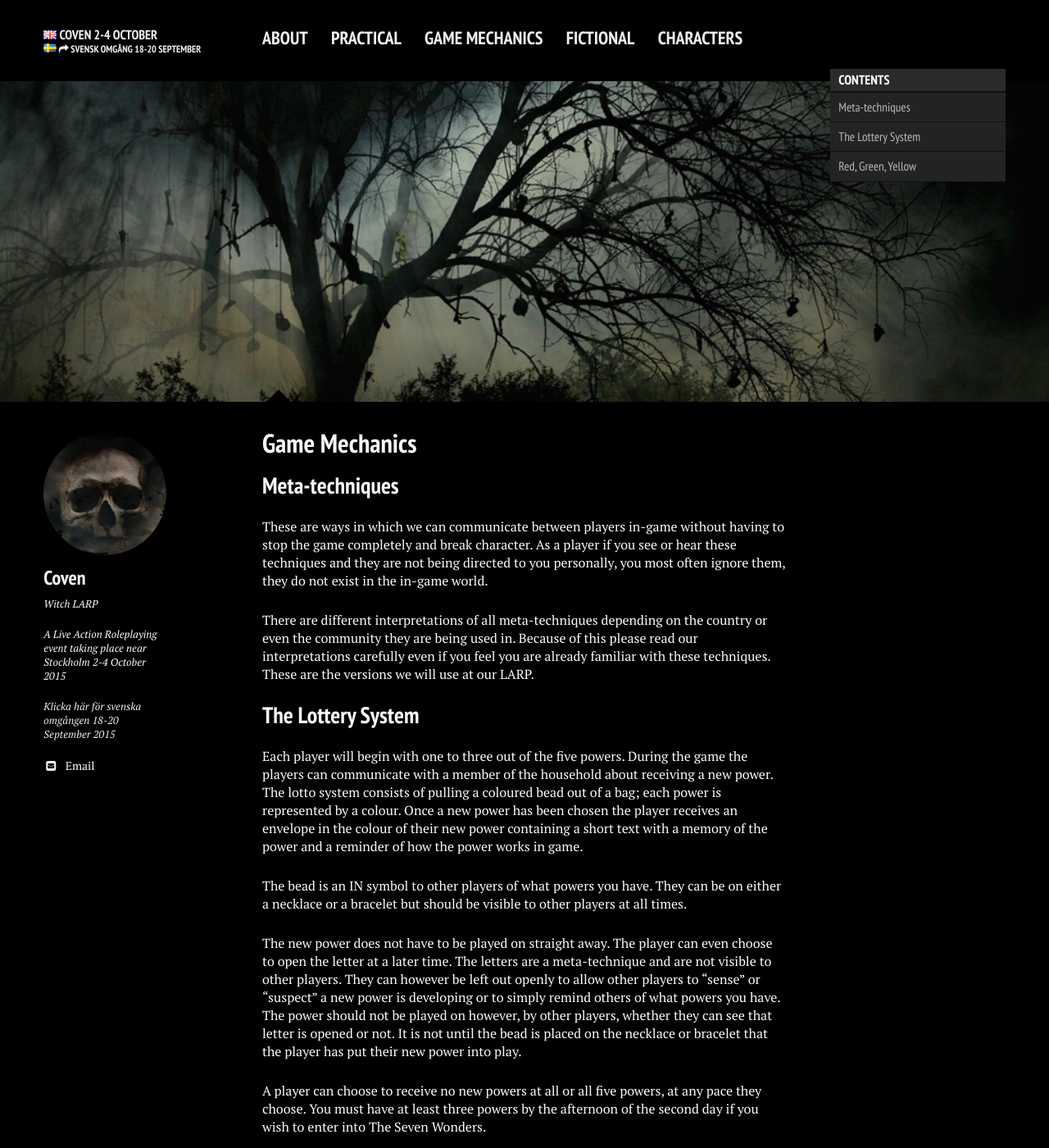
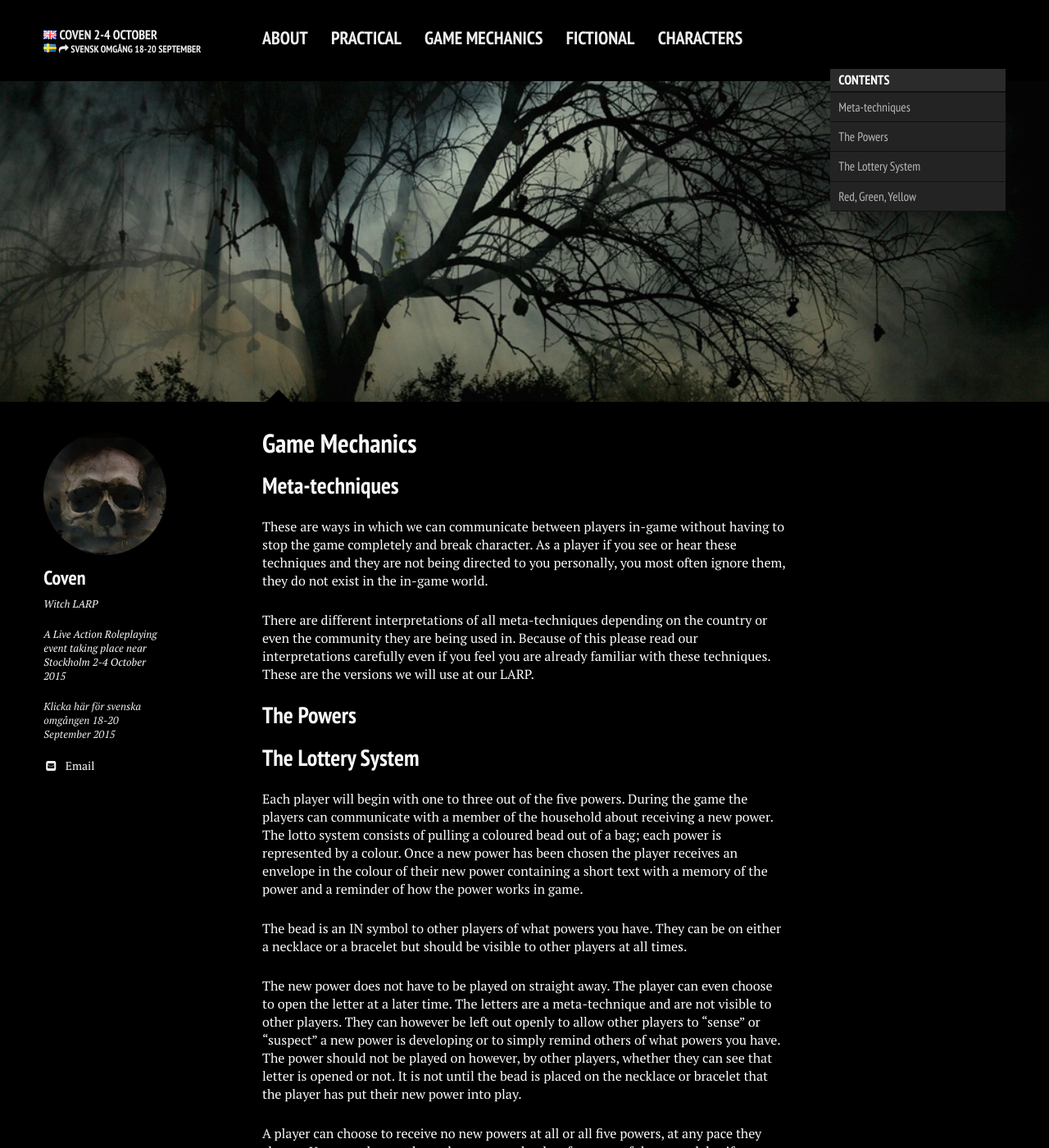
Before and after one commit to stanislavb/en.coven.nu, a Jekyll site: the page built from game-mechanics/index.md, in a window 1280 px wide and 1400 px high. Shown: the whole window at 82% size. Built offline with Jekyll 4.4.1, drawn with Linux system fonts in a browser that asks for light colours; nearby versions of some CDN libraries.

Commit message:
Update index.md

```diff
--- a/game-mechanics/index.md
+++ b/game-mechanics/index.md
@@ -23,6 +23,8 @@ image:
 These are ways in which we can communicate between players in-game without having to stop the game completely and break character. As a player if you see or hear these techniques and they are not being directed to you personally, you most often ignore them, they do not exist in the in-game world.
 
 There are different interpretations of all meta-techniques depending on the country or even the community they are being used in. Because of this please read our interpretations carefully even if you feel you are already familiar with these techniques. These are the versions we will use at our LARP.
+
+## The Powers
 
 ## The Lottery System
 
```
